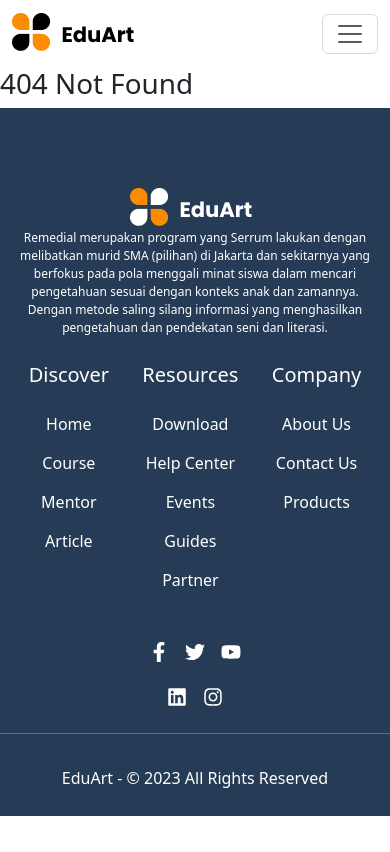
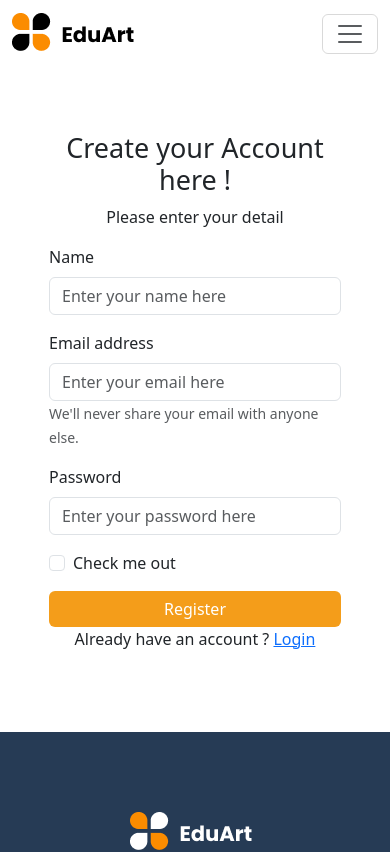
Before and after one commit to group-fe23-be5/fe_eduart, a React (Vite) app: page /signup in a window 390 px wide. Shown: the top 852 px of the page. Built offline with nearby package versions, Linux system fonts and the light colour scheme.

Commit message:
progres ui login dan register

```diff
--- a/src/App.jsx
+++ b/src/App.jsx
@@ -4,6 +4,8 @@ import Article from "./pages/Article"
 import Home from "./pages/Home"
 import NotFound from "./pages/NotFound"
 import Footer from "./components/Footer"
+import SignUp from "./pages/SignUp"
+import SignIn from "./pages/SignIn"
 
 function App() {
   return (
@@ -11,6 +13,8 @@ function App() {
       <Navigation />
       <Routes>
         <Route path="/" element={<Home />}/>
+        <Route path="/signup" element={<SignUp />}/>
+        <Route path="/signin" element={<SignIn />}/>
         <Route path="/article" element={<Article />}/>
         <Route path="/*" element={<NotFound />}/>
       </Routes>
--- /dev/null
+++ b/src/pages/SignIn.css
@@ -0,0 +1,61 @@
+.signin-row.row{
+    align-items: center;
+    margin: 80px;
+}
+.signin-col.col{
+    display: flex;
+    flex-direction: column;
+    margin-right: 10px;
+}
+.signin-img-col.col{
+    margin-left: 10px;
+}
+.signin-img-col.col img{
+    width: 100%;
+}
+.signin-img-col.col h3{
+    text-align: center;
+    color:#F49D1A;
+}
+.signin-col h1, .signin-col p{
+    text-align: center;
+}
+.login-button{
+    width: 100%;
+}
+.login-button.btn.btn-primary{
+    border: none;
+    background-color: #F49D1A;
+}
+.login-button.btn.btn-primary:hover{
+    background-color: #ffb82b85;
+}
+
+@media (max-width: 992px) {
+    .signin-row.row{
+        display: flex;
+        flex-direction: column;
+        margin: 50px 80px 80px 80px;
+    }
+    .signin-col.col{
+        margin: 40px 0;
+    }
+    .signin-img-col.col{
+        margin-left: 0px;
+    }
+}
+
+@media (max-width: 768px) {
+    .signin-row.row{
+        margin: 25px;
+    }
+    .signin-img-col.col h3{
+        font-size: 20px;
+    }
+    .signin-col h1{
+        font-size: 27px;
+    }
+    .signin-img-col{
+        display: none;
+    }
+}
--- /dev/null
+++ b/src/pages/SignIn.jsx
@@ -0,0 +1,43 @@
+import { Container, Row, Col, Form, Button } from "react-bootstrap";
+import { Link } from "react-router-dom";
+import './SignIn.css'
+
+function SignIn(){
+    return(
+
+            <Container className="SignIn" >
+                <Row className="signin-row">
+                    <Col className="signin-col" >
+                        <h1>Welcome Back !</h1>
+                        <p>Please enter your detail</p>
+                        <Form>
+                            <Form.Group className="mb-3" controlId="formBasicEmail">
+                                <Form.Label>Email address</Form.Label>
+                                <Form.Control type="email" placeholder="Enter your email here" />
+                            </Form.Group>
+
+                            <Form.Group className="mb-3" controlId="formBasicPassword">
+                                <Form.Label>Password</Form.Label>
+                                <Form.Control type="password" placeholder="Enter your password here" />
+                            </Form.Group>
+                            <Form.Group className="mb-3" controlId="formBasicCheckbox">
+                                <Form.Check type="checkbox" label="Check me out" />
+                            </Form.Group>
+                            <Button type="submit" className="login-button">
+                                Login
+                            </Button>
+                            <p>Don't have an account? <Link to={"/signup"}>Register</Link> </p>
+                        </Form>
+                    </Col>
+
+                    <Col className="signin-img-col">
+                    <img src="https://stories.freepiklabs.com/api/vectors/tablet-login/amico/render?color=F7D060FF&background=complete" alt="register-img" />
+                    <h3>"Login now and enjoy access to our exciting features and services!"</h3>
+                    </Col>
+                </Row>
+            </Container>
+
+    )
+}
+
+export default SignIn
--- /dev/null
+++ b/src/pages/SignUp.css
@@ -0,0 +1,61 @@
+.signup-row.row{
+    align-items: center;
+    margin: 80px;
+}
+.signup-col.col{
+    display: flex;
+    flex-direction: column;
+    margin-right: 10px;
+}
+.signup-img-col.col{
+    margin-left: 10px;
+}
+.signup-img-col.col img{
+    width: 100%;
+}
+.signup-img-col.col h3{
+    text-align: center;
+    color:#F49D1A;
+}
+.signup-col h1, .signup-col p{
+    text-align: center;
+}
+.register-button{
+    width: 100%;
+}
+.register-button.btn.btn-primary{
+    border: none;
+    background-color: #F49D1A;
+}
+.register-button.btn.btn-primary:hover{
+    background-color: #ffb82b85;
+}
+
+@media (max-width: 992px) {
+    .signup-row.row{
+        display: flex;
+        flex-direction: column;
+        margin: 50px 80px 80px 80px;
+    }
+    .signup-col.col{
+        margin: 40px 0;
+    }
+    .signup-img-col.col{
+        margin-left: 0px;
+    }
+}
+
+@media (max-width: 768px) {
+    .signup-row.row{
+        margin: 25px;
+    }
+    .signup-img-col.col h3{
+        font-size: 20px;
+    }
+    .signup-col h1{
+        font-size: 27px;
+    }
+    .signup-img-col{
+        display: none;
+    }
+}
--- /dev/null
+++ b/src/pages/SignUp.jsx
@@ -0,0 +1,50 @@
+import { Container, Row, Col, Form, Button } from "react-bootstrap";
+import { Link } from "react-router-dom";
+import './SignUp.css'
+
+function SignUp(){
+    return(
+
+            <Container className="SignUp" >
+                <Row className="signup-row">
+                    <Col className="signup-col" >
+                        <h1>Create your Account here !</h1>
+                        <p>Please enter your detail</p>
+                        <Form>
+                            <Form.Group className="mb-3" controlId="formBasicName">
+                                <Form.Label>Name</Form.Label>
+                                <Form.Control type="text" placeholder="Enter your name here" />
+                            </Form.Group>
+                            <Form.Group className="mb-3" controlId="formBasicEmail">
+                                <Form.Label>Email address</Form.Label>
+                                <Form.Control type="email" placeholder="Enter your email here" />
+                                <Form.Text className="text-muted">
+                                We'll never share your email with anyone else.
+                                </Form.Text>
+                            </Form.Group>
+
+                            <Form.Group className="mb-3" controlId="formBasicPassword">
+                                <Form.Label>Password</Form.Label>
+                                <Form.Control type="password" placeholder="Enter your password here" />
+                            </Form.Group>
+                            <Form.Group className="mb-3" controlId="formBasicCheckbox">
+                                <Form.Check type="checkbox" label="Check me out" />
+                            </Form.Group>
+                            <Button type="submit" className="register-button">
+                                Register
+                            </Button>
+                            <p>Already have an account ? <Link to={"/signin"}>Login</Link> </p>
+                        </Form>
+                    </Col>
+
+                    <Col className="signup-img-col">
+                    <img src="https://stories.freepiklabs.com/api/vectors/sign-up/pana/render?color=F7D060FF&background=complete" alt="register-img" />
+                    <h3>"Register now and enjoy access to our exciting features and services!"</h3>
+                    </Col>
+                </Row>
+            </Container>
+
+    )
+}
+
+export default SignUp
```
Also changed, not shown: src/components/Footer.jsx (+0 -61 lines).
